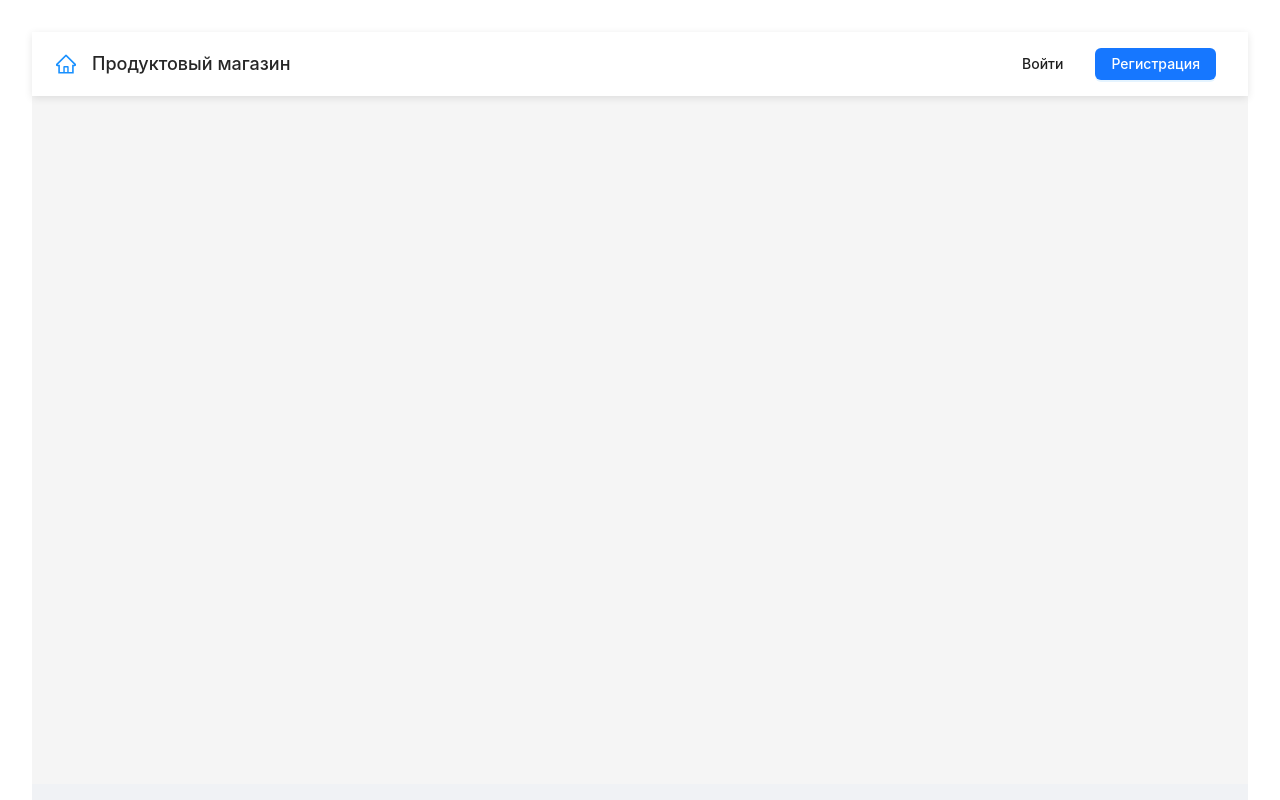
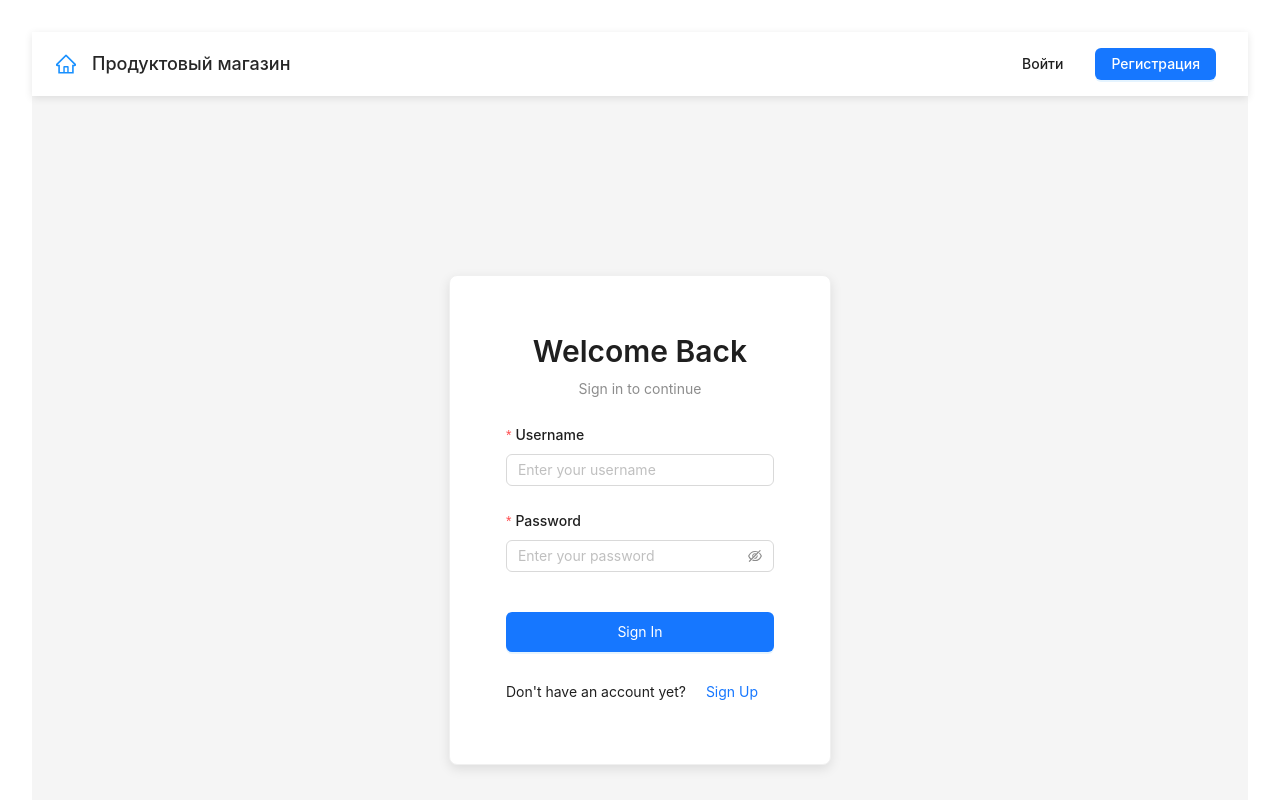
Before and after one commit to Chomuske13/grocery_store-ui, a React (Vite) app: page /login in a window 1280 px wide. Shown: the top 800 px of the page. Built offline with nearby package versions, Linux system fonts and the light colour scheme.

Commit message:
регистрация и вход (вход пока никуда не переносит)

```diff
--- a/src/App.jsx
+++ b/src/App.jsx
@@ -4,6 +4,7 @@ import { Layout } from 'antd';
 import Navbar from './components/Navbar';
 import HomePage from './pages/HomePage';
 import RegisterPage from './pages/RegisterPage';
+import LoginPage from './pages/LoginPage';
 import './App.css';
 
 const { Content, Footer } = Layout;
@@ -17,6 +18,7 @@ function App() {
                     <Routes>
                         <Route path="/" element={<HomePage />} />
                         <Route path="/register" element={<RegisterPage />} />
+                        <Route path="/login" element={<LoginPage />} />
                     </Routes>
                 </Content>
                 <Footer className="app-footer">
--- /dev/null
+++ b/src/pages/LoginPage.jsx
@@ -0,0 +1,115 @@
+import React, { useState } from 'react';
+import { useNavigate } from 'react-router-dom';
+import { Form, Input, Button, Card, Typography, message } from 'antd';
+import './RegisterPage.css'; // Используем те же стили
+
+const { Title, Text } = Typography;
+
+export const LoginPage = () => {
+    const [form] = Form.useForm();
+    const navigate = useNavigate();
+    const [loading, setLoading] = useState(false);
+
+    const onFinish = async (values) => {
+        setLoading(true);
+        try {
+            const response = await fetch('http://localhost:8080/auth/login', {
+                method: 'POST',
+                headers: {
+                    'Content-Type': 'application/json',
+                },
+                body: JSON.stringify(values),
+            });
+
+            const data = await response.json();
+
+            if (!response.ok) {
+                message.error(data.message || 'Login failed');
+                return;
+            }
+
+            message.success('Login successful!');
+            // Сохраняем токен или другие данные авторизации
+            localStorage.setItem('authToken', data.token);
+            navigate('/');
+        } catch (error) {
+            message.error('Connection error. Please try again later.');
+            console.error('Login error:', error);
+        } finally {
+            setLoading(false);
+        }
+    };
+
+    return (
+        <div className="register-container">
+            <Card className="register-card">
+                <Title level={2} className="register-title">
+                    Welcome Back
+                </Title>
+                <Text type="secondary" className="register-subtitle">
+                    Sign in to continue
+                </Text>
+
+                <Form
+                    form={form}
+                    name="login-form"
+                    onFinish={onFinish}
+                    layout="vertical"
+                    className="register-form"
+                    autoComplete="off"
+                >
+                    <Form.Item
+                        name="username"
+                        label="Username"
+                        rules={[
+                            { required: true, message: 'Please input your username!' },
+                        ]}
+                    >
+                        <Input
+                            placeholder="Enter your username"
+                            autoComplete="off"
+                            data-lpignore="true"
+                            data-form-type="other"
+                        />
+                    </Form.Item>
+
+                    <Form.Item
+                        name="password"
+                        label="Password"
+                        rules={[
+                            { required: true, message: 'Please input your password!' },
+                        ]}
+                    >
+                        <Input.Password
+                            placeholder="Enter your password"
+                            autoComplete="new-password"
+                            data-lpignore="true"
+                            data-form-type="other"
+                        />
+                    </Form.Item>
+
+                    <Form.Item>
+                        <Button
+                            type="primary"
+                            htmlType="submit"
+                            block
+                            loading={loading}
+                            className="register-button"
+                        >
+                            Sign In
+                        </Button>
+                    </Form.Item>
+                </Form>
+
+                <div className="login-link">
+                    Don't have an account yet?{' '}
+                    <Button type="link" onClick={() => navigate('/register')}>
+                        Sign Up
+                    </Button>
+                </div>
+            </Card>
+        </div>
+    );
+};
+
+export default LoginPage;
--- a/src/pages/RegisterPage.jsx
+++ b/src/pages/RegisterPage.jsx
@@ -1,4 +1,4 @@
-import React, { useState } from 'react';
+import React, { useState, useEffect } from 'react';
 import { useNavigate } from 'react-router-dom';
 import { Form, Input, Button, Card, Typography, message } from 'antd';
 import './RegisterPage.css';
@@ -10,7 +10,40 @@ export const RegisterPage = () => {
     const navigate = useNavigate();
     const [loading, setLoading] = useState(false);
 
+    // Динамически генерируем случайные имена для полей
+    const [fieldNames] = useState({
+        username: `username_${Math.random().toString(36).substring(2, 10)}`,
+        password: `password_${Math.random().toString(36).substring(2, 10)}`,
+        bio: `bio_${Math.random().toString(36).substring(2, 10)}`
+    });
+
+    useEffect(() => {
+        // Дополнительная защита - изменение типа поля через секунду после загрузки
+        const timer = setTimeout(() => {
+            const usernameInput = document.querySelector(`[name="${fieldNames.username}"]`);
+            const passwordInput = document.querySelector(`[name="${fieldNames.password}"]`);
+
+            if (usernameInput) {
+                usernameInput.setAttribute('autocomplete', 'off');
+                usernameInput.setAttribute('data-lpignore', 'true');
+            }
+            if (passwordInput) {
+                passwordInput.setAttribute('autocomplete', 'new-password');
+                passwordInput.setAttribute('data-lpignore', 'true');
+            }
+        }, 1000);
+
+        return () => clearTimeout(timer);
+    }, [fieldNames]);
+
     const onFinish = async (values) => {
+        // Преобразуем обратно в ожидаемые сервером имена полей
+        const transformedValues = {
+            username: values[fieldNames.username],
+            password: values[fieldNames.password],
+            bio: values[fieldNames.bio]
+        };
+
         setLoading(true);
         try {
             const response = await fetch('http://localhost:8080/users', {
@@ -18,17 +51,35 @@ export const RegisterPage = () => {
                 headers: {
                     'Content-Type': 'application/json',
                 },
-                body: JSON.stringify(values),
+                body: JSON.stringify(transformedValues),
             });
 
+            const data = await response.json();
+
             if (!response.ok) {
-                throw new Error('Registration failed');
+                if (data.message.includes("Username already exists")) {
+                    form.setFields([{
+                        name: fieldNames.username,
+                        errors: ['This username is already taken'],
+                    }]);
+                    message.error('This username is already taken');
+                } else if (data.message.includes("Password already exists")) {
+                    form.setFields([{
+                        name: fieldNames.password,
+                        errors: ['This password is already in use'],
+                    }]);
+                    message.error('This password is already in use');
+                } else {
+                    message.error(data.message || 'Registration failed');
+                }
+                return;
             }
 
             message.success('Registration successful!');
             navigate('/');
         } catch (error) {
-            message.error(error.message);
+            message.error('Connection error. Please try again later.');
+            console.error('Registration error:', error);
         } finally {
             setLoading(false);
         }
@@ -46,13 +97,14 @@ export const RegisterPage = () => {
 
                 <Form
                     form={form}
-                    name="register"
+                    name="register-form"
                     onFinish={onFinish}
                     layout="vertical"
                     className="register-form"
+                    autoComplete="off"
                 >
                     <Form.Item
-                        name="username"
+                        name={fieldNames.username}
                         label="Username"
                         rules={[
                             { required: true, message: 'Please input your username!' },
@@ -64,28 +116,42 @@ export const RegisterPage = () => {
                             },
                         ]}
                     >
-                        <Input placeholder="Enter your username" />
+                        <Input
+                            placeholder="Enter your username"
+                            autoComplete="off"
+                            data-lpignore="true"
+                            data-form-type="other"
+                        />
                     </Form.Item>
 
                     <Form.Item
-                        name="password"
+                        name={fieldNames.password}
                         label="Password"
                         rules={[
                             { required: true, message: 'Please input your password!' },
                             { min: 8, message: 'Password must be at least 8 characters' },
                         ]}
                     >
-                        <Input.Password placeholder="Enter your password" />
+                        <Input.Password
+                            placeholder="Enter your password"
+                            autoComplete="new-password"
+                            data-lpignore="true"
+                            data-form-type="other"
+                        />
                     </Form.Item>
 
                     <Form.Item
-                        name="bio"
+                        name={fieldNames.bio}
                         label="Bio (Optional)"
                         rules={[
                             { max: 200, message: 'Bio cannot exceed 200 characters' },
                         ]}
                     >
-                        <Input.TextArea rows={3} placeholder="Tell us about yourself" />
+                        <Input.TextArea
+                            rows={3}
+                            placeholder="Tell us about yourself"
+                            autoComplete="off"
+                        />
                     </Form.Item>
 
                     <Form.Item>
@@ -112,4 +178,4 @@ export const RegisterPage = () => {
     );
 };
 
-export default RegisterPage;  // Добавьте эту строку
+export default RegisterPage;
```
Also changed, not shown: src/pages/AccountPage.jsx (added).
